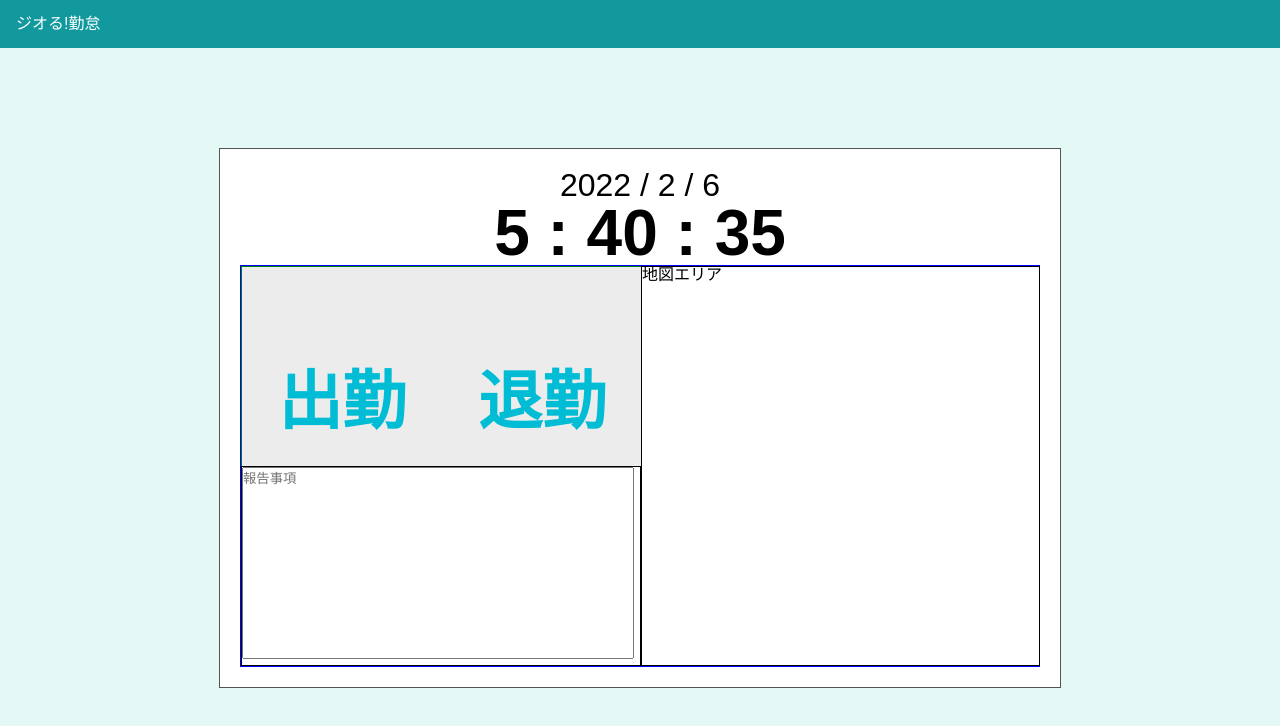
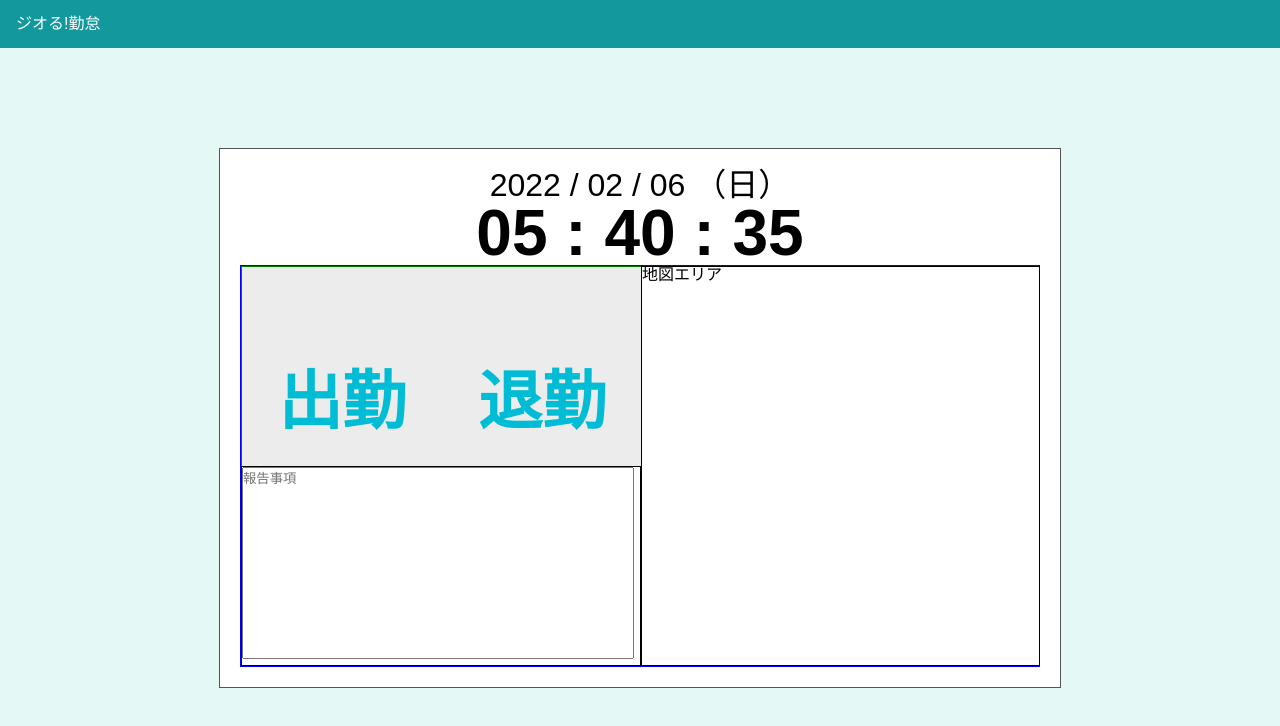
Before and after one commit to azhimattsu/react-kintai-web, a React (Create React App) app: page /home in a window 1280 px wide. Shown: the top 726 px of the page. Built offline with nearby package versions, Linux system fonts and the light colour scheme.

Commit message:
時刻の書式を設定

```diff
--- a/src/App.tsx
+++ b/src/App.tsx
@@ -1,8 +1,4 @@
 import "./styles.css";
-import { Login } from "./component/pages/Login";
-import { WebPunch } from "./component/pages/WebPunch";
-import { AttendanceBook } from "./component/pages/AttendanceBook";
-import { DefaultLayout } from "./component/templetes/DefaultLayout";
 import { BrowserRouter } from "react-router-dom";
 import { Router } from "./router/Router";
 
--- a/src/component/atoms/clock/Clock.tsx
+++ b/src/component/atoms/clock/Clock.tsx
@@ -15,9 +15,19 @@ const STime = styled.div`
   text-align: center;
 `;
 
+type Week = "日" | "月" | "火" | "水" | "木" | "金" | "土";
+const WEEKS: Array<Week> = ["日", "月", "火", "水", "木", "金", "土"];
+
 export const Clock: VFC = memo(() => {
   const [date, setDate] = useState(new Date());
 
+  const zeroPadding = (num: number, len: number) => {
+    return (Array(len).join("0") + num).slice(-len);
+  };
+
+  const getWeek = (day: number) => {
+    return WEEKS[day];
+  };
   useEffect(() => {
     const subscription = interval(1000).subscribe(() => {
       setDate(new Date());
@@ -29,10 +39,16 @@ export const Clock: VFC = memo(() => {
 
   return (
     <SContainer>
-      <SDay>{`${date.getFullYear()} / ${
-        date.getMonth() + 1
-      } / ${date.getDate()}`}</SDay>
-      <STime>{`${date.getHours()} : ${date.getMinutes()} : ${date.getSeconds()}`}</STime>
+      <SDay>{`${date.getFullYear()} / ${zeroPadding(
+        date.getMonth() + 1,
+        2
+      )} / ${zeroPadding(date.getDate(), 2)} （${getWeek(
+        date.getDay()
+      )}）`}</SDay>
+      <STime>{`${zeroPadding(date.getHours(), 2)} : ${zeroPadding(
+        date.getMinutes(),
+        2
+      )} : ${zeroPadding(date.getSeconds(), 2)}`}</STime>
     </SContainer>
   );
 });
--- a/src/component/pages/AttendanceBook.tsx
+++ b/src/component/pages/AttendanceBook.tsx
@@ -1,6 +1,6 @@
 import { ChangeEvent, memo, useEffect, useState, VFC } from "react";
 import styled from "styled-components";
-import axios from "axios";
+//import axios from "axios";
 import { UserInfo } from "../../types/api/UserInfo";
 import { ComboValue } from "../../types/ComboValue";
 
--- a/src/router/Router.tsx
+++ b/src/router/Router.tsx
@@ -1,8 +1,6 @@
 import { memo, VFC } from "react";
 import { Route, Switch } from "react-router-dom";
 import { Login } from "../component/pages/Login";
-import { WebPunch } from "../component/pages/WebPunch";
-import { AttendanceBook } from "../component/pages/AttendanceBook";
 import { HomeRoutes } from "./HoumeRoutes";
 import { DefaultLayout } from "../component/templetes/DefaultLayout";
 
```
